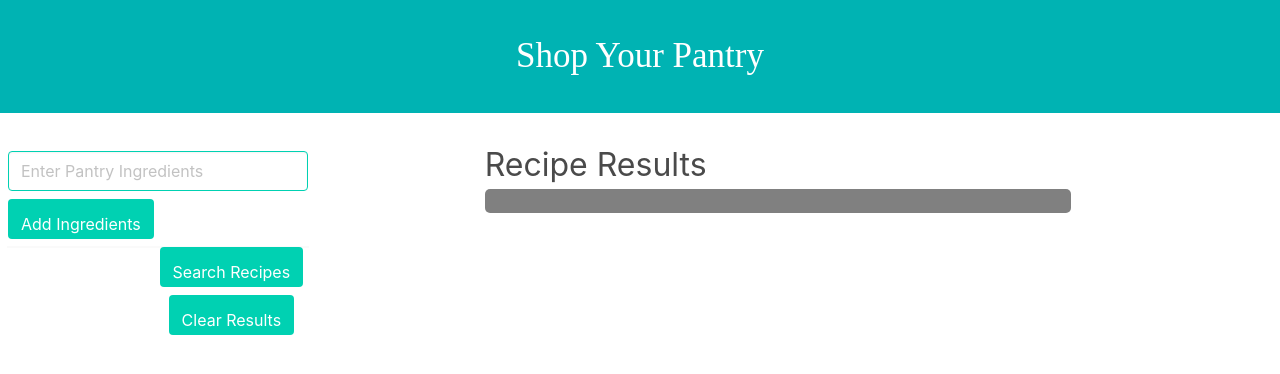
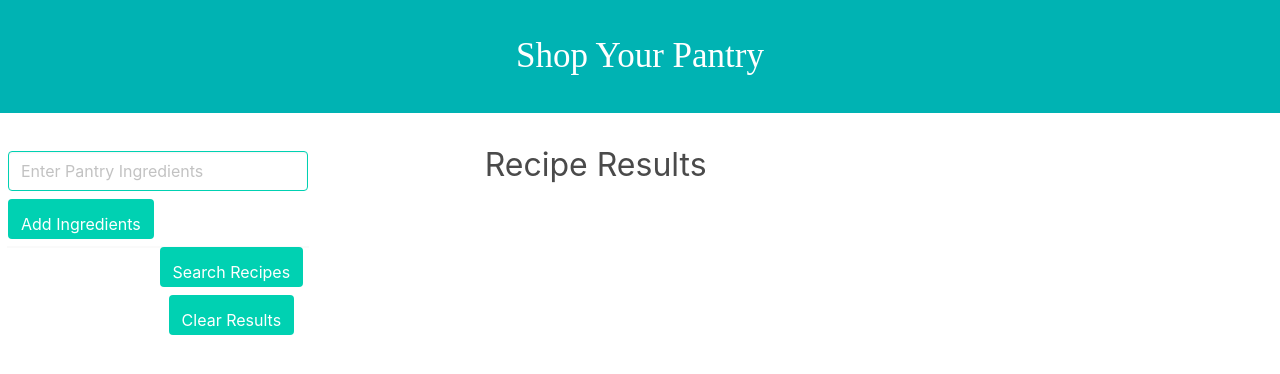
Before and after one commit to caitie-gorham/shopYourPantry, a plain HTML site: page index.html in a window 1280 px wide. Drawn offline with nearby package versions, Linux system fonts and the light colour scheme.

Commit message:
hide col-2 on load and show on recipe search

```diff
--- a/assets/script.js
+++ b/assets/script.js
@@ -46,6 +46,7 @@ $(document).ready(function () {
     // ajax API call for Spponacular API to populate recipe cards
     $("#recip-button").on("click", function () {
         var spoonURL = "https://api.spoonacular.com/recipes/findByIngredients?ingredients=" + ingredients + "&ranking=2&apiKey=83b505ff599e49239f3310bad1407b22";
+        $("#col-2").attr("class", "column")
         $.ajax({
             url: spoonURL,
             method: "GET"
--- a/index.html
+++ b/index.html
@@ -42,7 +42,7 @@
         </div>
         <div class="container" id="recipe-results-container">
             <h2>Recipe Results</h2>
-            <div id="col-2" class="column">
+            <div id="col-2" class="column is-hidden">
                 <div id="recipe-results">
                 </div>
             </div>
```
